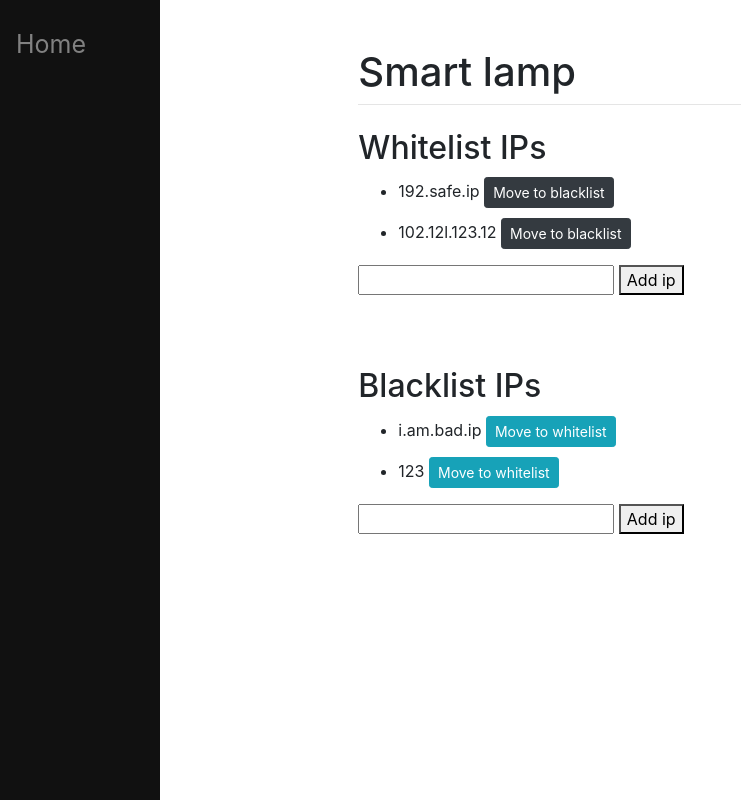
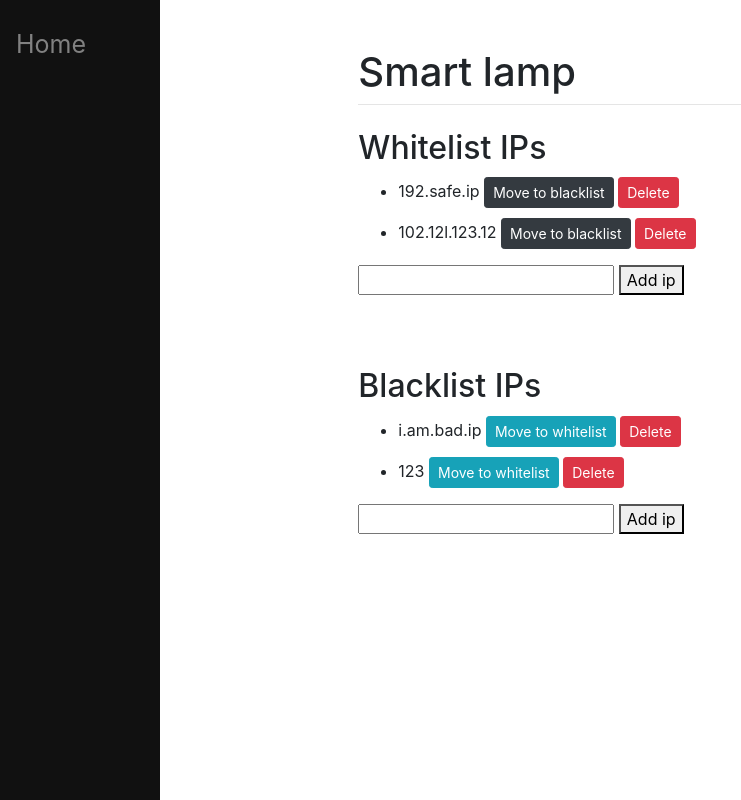
Before and after one commit to y0608/TtTHackTUES9, a Django app: page /2 in a window 1280 px wide. Shown: the whole page, without its empty margins (0-741 px from the left). Run offline with Django 4.2, Linux system fonts and the light colour scheme; data comes from the database, SQL or seed files in the repository; both versions use the stored data as it was after the commit; some libraries are stand-ins or nearby versions.

Commit message:
site s butonite gotov

```diff
--- a/Web/TtTsite/main/templates/main/base.html
+++ b/Web/TtTsite/main/templates/main/base.html
@@ -15,7 +15,7 @@
 			padding-top:20px;
 		}
 
-                .sidenav a {
+        .sidenav a {
 			padding:6px 8px 6px 16px;
 			text-decoration: none;
 			font-size:25px;
@@ -23,11 +23,11 @@
 			display:block;
 		}
 
-                .sidenav a:hover{
+        .sidenav a:hover{
 			color:#f1f1f1;
 		}
 
-                .main{
+        .main{
 			margin-left:160px;
 			padding: 0px 10px;
 		}
--- a/Web/TtTsite/main/templates/main/list.html
+++ b/Web/TtTsite/main/templates/main/list.html
@@ -28,7 +28,8 @@
             {% for whitelistip in device.whitelist_set.all %}
                 <li style="margin: 10px 0">
                     {{whitelistip}}
-                    <button type="submit" class="btn btn-dark btn-sm", name="moveToBlacklist", value="save">Move to blacklist</button>
+                    <button type="submit" class="btn btn-dark btn-sm", name="whiteToBlacklist", value="{{whitelistip.id}}">Move to blacklist</button>
+                    <button type="submit" class="btn btn-danger btn-sm", name="removeFromWhiteList", value="{{whitelistip.id}}">Delete</button>
                 </li>
             {% endfor %}
         </ul>
@@ -43,14 +44,15 @@
         {% csrf_token %}
         <ul>
             {% for blacklistip in device.blacklist_set.all %}
-            <li style="margin: 10px 0">
-                {{blacklistip}}
-                <button type="submit" class="btn btn-info btn-sm", name="moveToWhitelist", value="{{IDIDIDIDIDIDIDIDIDIDIIDDIIDDI}}">Move to whitelist</button>
-            </li>
+                <li style="margin: 10px 0">
+                    {{blacklistip}}
+                    <button type="submit" class="btn btn-info btn-sm", name="blackToWhitelist", value="{{blacklistip.id}}">Move to whitelist</button>
+                    <button type="submit" class="btn btn-danger btn-sm", name="removeFromBlackList", value="{{blacklistip.id}}">Delete</button>
+                </li>
             {% endfor %}
         </ul>
-            <input type="text", name="new">
-            <button type="submit", name="newItemBlacklist", value="save">Add ip</button>
+        <input type="text", name="new">
+        <button type="submit", name="newItemBlacklist", value="save">Add ip</button>
     </form>
 
 
--- a/Web/TtTsite/main/views.py
+++ b/Web/TtTsite/main/views.py
@@ -26,20 +26,37 @@ def index(response,id):
             else:
                 print("invalid")
 
-        elif response.POST.get("moveToWhitelist"):
-            pass
-            # print("AAAAAAAAA" + response.POST.get("moveToWhitelist"))
-            # id = ...
-            # tempip =
-            # device.blacklist_set.all()[id].delete()
-            # device.blacklist_set.create(ip=tempip)
+        elif response.POST.get("whiteToBlacklist"):
+            id = int(response.POST.get("whiteToBlacklist"))
+            currentDevice = device.whitelist_set.all().filter(id=id)
+            tempip = currentDevice[0].ip
+            currentDevice.delete()
+            device.blacklist_set.create(ip=tempip)
+        elif response.POST.get("blackToWhitelist"):
+            id = int(response.POST.get("blackToWhitelist"))
+            currentDevice = device.blacklist_set.all().filter(id=id)
+            tempip = currentDevice[0].ip
+            currentDevice.delete()
+            device.whitelist_set.create(ip=tempip)
 
-        elif response.POST.get("moveToBlacklist"):
-            pass
-            # id = ...
-            # tempip =
-            # device.blacklist_set.all()[id].delete()# delete from whitelist
-            # device.blacklist_set.create(ip=tempip)# add to blacklist
+        # elif response.POST.get("removeFromBlackList"):
+        #     print("remove from blacklist")
+        #     id = int(response.POST.get("removeFromBlackList"))
+        #     currentDevice = device.blacklist_set.all().filter(id=id)
+        #     currentDevice.delete()
+        elif response.POST.get("removeFromWhiteList"):
+            print("remove from whitelist")
+            id = int(response.POST.get("removeFromWhiteList"))
+            currentDevice = device.whitelist_set.all().filter(id=id)
+            currentDevice.delete()
+
+        elif response.POST.get("removeFromBlackList"):
+            print("removeFromBlackList")
+            id = int(response.POST.get("removeFromBlackList"))
+            currentDevice = device.blacklist_set.all().filter(id=id)
+            currentDevice.delete()
+
+
 
     return render(response,"main/list.html",{"device":device})
 
```
Also changed, not shown: Web/TtTsite/db.sqlite3.
